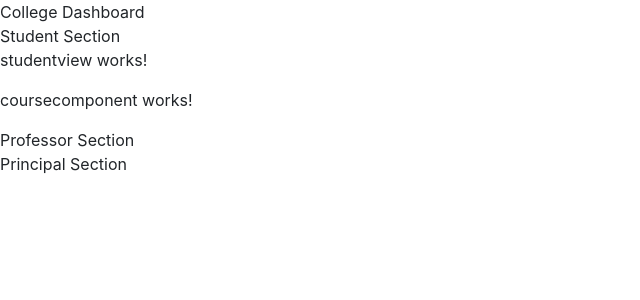
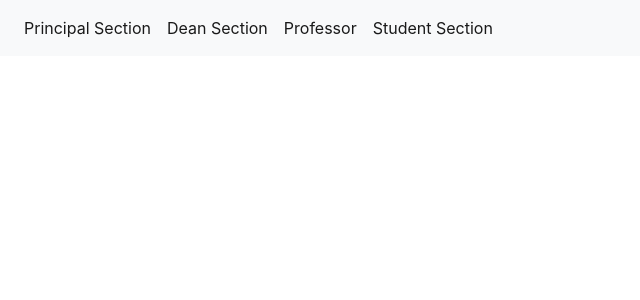
Before and after one commit to ranjithkumarmsc/virtualassist, an Angular app: page / in a window 1280 px wide. Shown: the top 300 px of the page, without its empty margins (0-640 px from the left). Built offline with nearby package versions, Linux system fonts and the light colour scheme.

Commit message:
adding navingation bar

```diff
--- a/angular.json
+++ b/angular.json
@@ -29,9 +29,9 @@
 
             ],
             "scripts": [
-              "./node_modules/bootstrap/dist/js/bootstrap.js",
               "./node_modules/jquery/dist/jquery.js",
-              "./node_modules/popper.js/dist/umd/popper.js"
+              "./node_modules/popper.js/dist/umd/popper.js",
+              "./node_modules/bootstrap/dist/js/bootstrap.js"
             ]
           },
           "configurations": {
--- a/src/app/app.component.html
+++ b/src/app/app.component.html
@@ -1,13 +1,2 @@
-<div>
-  College Dashboard
-  <div>
-    Student Section
-    <app-studentview></app-studentview>
-  </div>
-  <div>
-    Professor Section
-  </div>
-  <div>
-    Principal Section
-  </div>
-</div>
+<app-navbar></app-navbar>
+<router-outlet></router-outlet>
--- a/src/app/app.module.ts
+++ b/src/app/app.module.ts
@@ -10,7 +10,14 @@
 import { PrincipalviewComponent } from './principalview/principalview.component';
 import { PaperdetailComponent } from './paperdetail/paperdetail.component';
 import { SemesterdetailComponent } from './semesterdetail/semesterdetail.component';
-
+import { NavbarComponent } from './navbar/navbar.component';
+import { Routes, RouterModule } from '@angular/router';
+export const routerConfig: Routes = [
+  { path: 'professor',component: ProfessorviewComponent    },
+  { path: 'student', component: StudentviewComponent    },
+  { path: 'principal',component: PrincipalviewComponent},
+  { path: 'dean',component: DeanviewComponent},
+];
 @NgModule({
   declarations: [
     AppComponent,
@@ -20,9 +27,10 @@
     DeanviewComponent,
     PrincipalviewComponent,
     PaperdetailComponent,
-    SemesterdetailComponent
+    SemesterdetailComponent,
+    NavbarComponent
   ],
-  imports: [
+  imports: [ RouterModule.forRoot(routerConfig),
     BrowserModule,
     AppRoutingModule
   ],
--- /dev/null
+++ b/src/app/navbar/navbar.component.html
@@ -0,0 +1,19 @@
+<nav class="navbar navbar-expand-lg navbar-light bg-light">
+
+    <div class="collapse navbar-collapse" id="navbarSupportedContent">
+        <ul class="navbar-nav mr-auto">
+            <li class="nav-item active">
+                <a class="nav-link" href="principal">Principal Section <span class="sr-only">(current)</span></a>
+            </li>
+            <li class="nav-item active">
+                <a class="nav-link" href="dean">Dean Section <span class="sr-only">(current)</span></a>
+            </li>
+            <li class="nav-item active">
+                <a class="nav-link" href="professor">Professor <span class="sr-only">(current)</span></a>
+            </li>
+            <li class="nav-item active">
+                <a class="nav-link" href="student">Student Section <span class="sr-only">(current)</span></a>
+            </li>
+        </ul>
+    </div>
+</nav>
--- /dev/null
+++ b/src/app/navbar/navbar.component.ts
@@ -0,0 +1,15 @@
+import { Component, OnInit } from '@angular/core';
+
+@Component({
+  selector: 'app-navbar',
+  templateUrl: './navbar.component.html',
+  styleUrls: ['./navbar.component.css']
+})
+export class NavbarComponent implements OnInit {
+
+  constructor() { }
+
+  ngOnInit(): void {
+  }
+
+}
```
Also changed, not shown: src/app/navbar/navbar.component.css (added), 1 other file (tests, documents, lock files or other folders).
